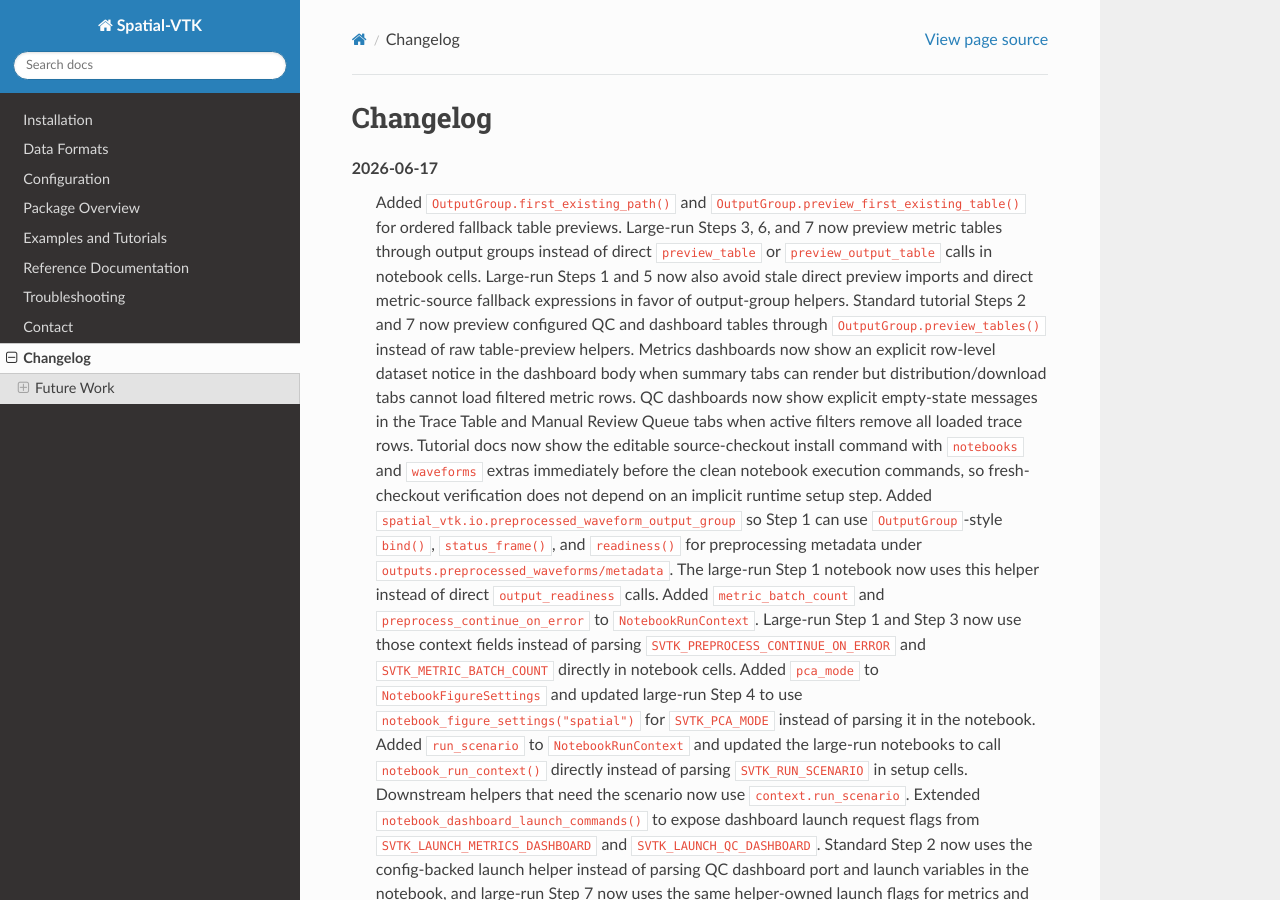
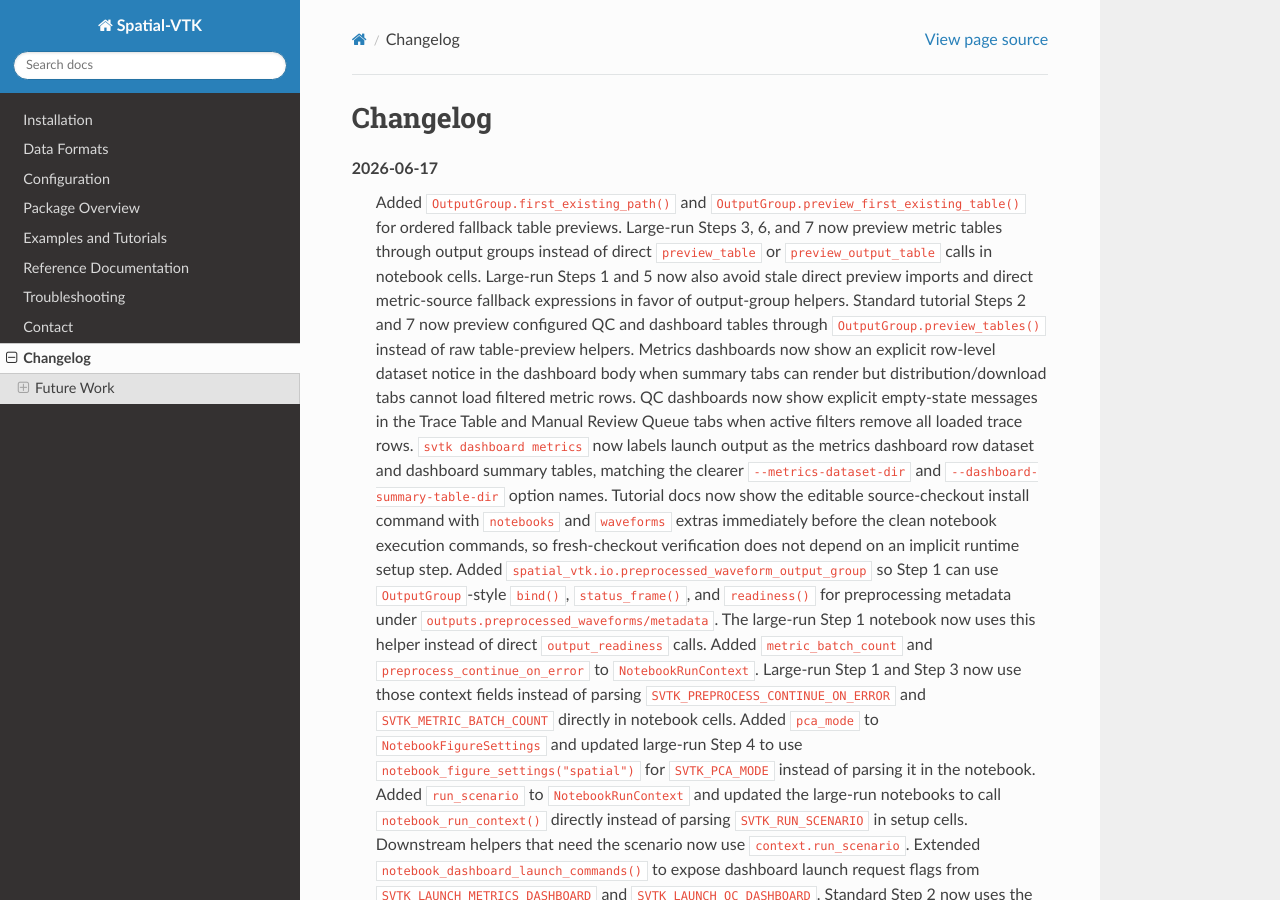
Before and after one commit to bcbirkel/spatial-vtk, a Sphinx documentation site: the page built from docs/changelog.rst, in a window 1280 px wide and 900 px high. Built offline with Sphinx 7.4.7 and the Read the Docs theme 3.1.0, drawn with Linux system fonts in a browser that asks for light colours.

Commit message:
Clarify metrics dashboard launch output

```diff
--- a/docs/changelog.rst
+++ b/docs/changelog.rst
@@ -17,6 +17,10 @@ Changelog
    cannot load filtered metric rows.
    QC dashboards now show explicit empty-state messages in the Trace Table and
    Manual Review Queue tabs when active filters remove all loaded trace rows.
+   ``svtk dashboard metrics`` now labels launch output as the metrics
+   dashboard row dataset and dashboard summary tables, matching the clearer
+   ``--metrics-dataset-dir`` and ``--dashboard-summary-table-dir`` option
+   names.
    Tutorial docs now show the editable source-checkout install command with
    ``notebooks`` and ``waveforms`` extras immediately before the clean
    notebook execution commands, so fresh-checkout verification does not depend
```
Also changed, not shown: 2 other files.
